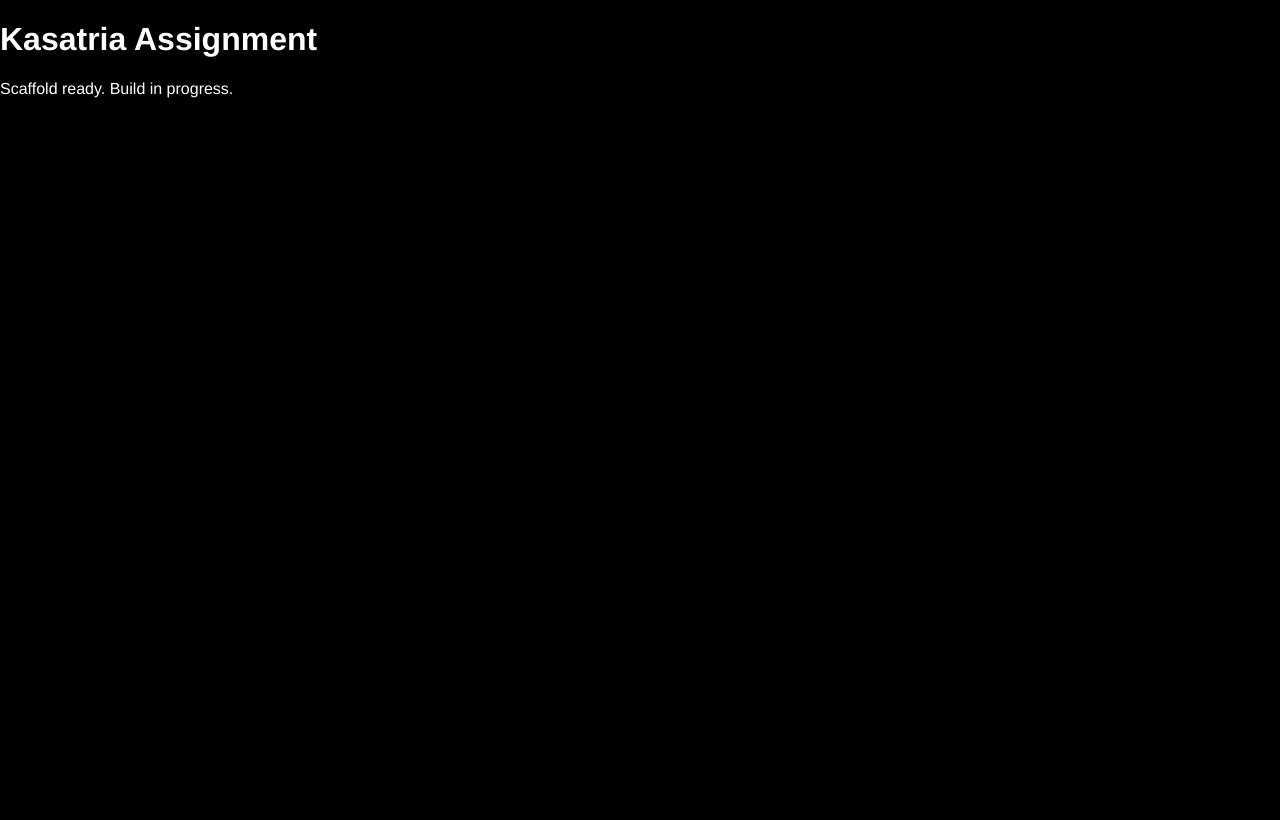
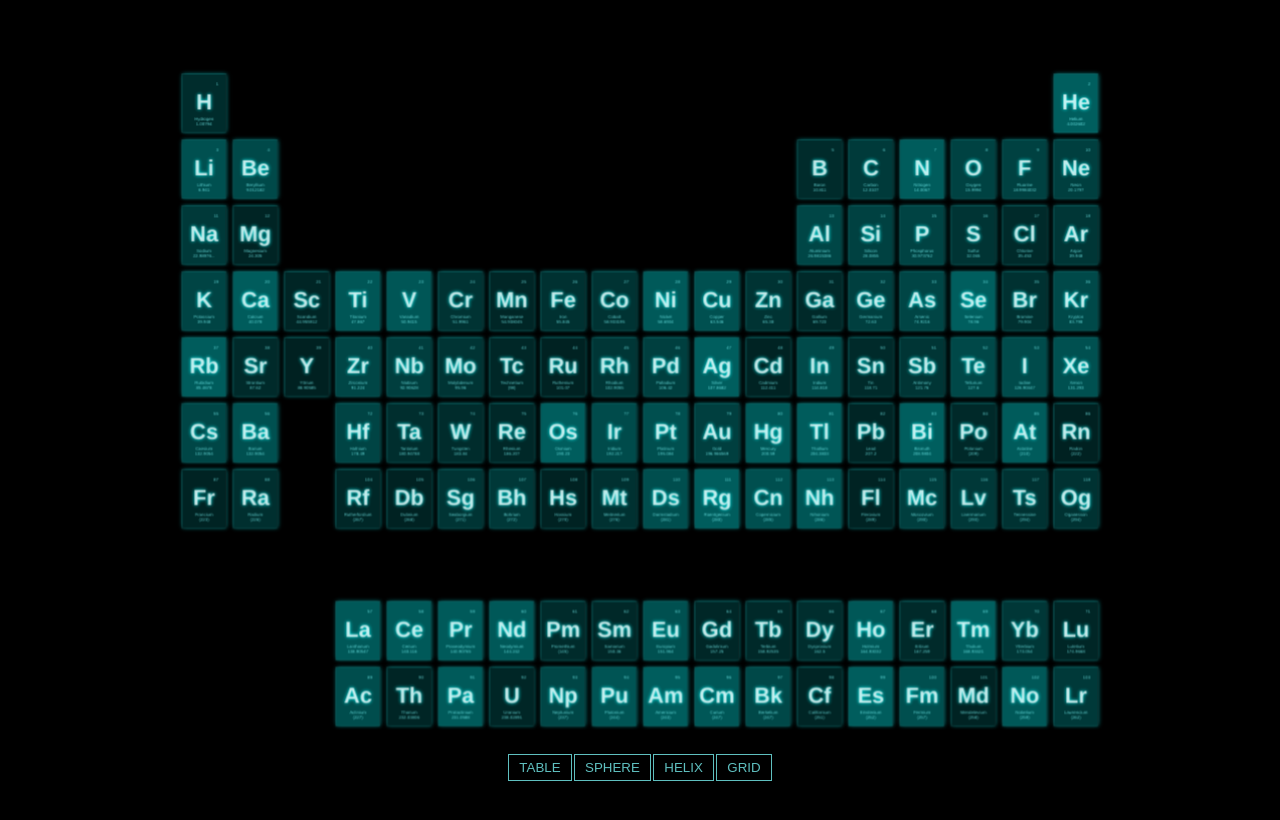
Before and after one commit to Mohammed178/kasatria_assignment, a website built with Vite: page index.html in a window 1280 px wide. Built offline with nearby package versions, Linux system fonts and the light colour scheme.

Commit message:
Port three.js CSS3D periodic table demo into project structure
Forked from mrdoob/three.js examples/css3d_periodictable.html, split
into scene.js/layouts.js/tile.js/periodicTableData.js modules, wired
to npm three + @tweenjs/tween.js instead of the CDN importmap. Still
renders the stock periodic table data with the demo's original layout
math (single helix, 5x5x5 grid) — swapping in Sheet-backed person data
and the required 20x10/double-helix/5x4x10 layouts is the next step.

```diff
--- a/index.html
+++ b/index.html
@@ -6,7 +6,13 @@
   <title>Kasatria Assignment</title>
 </head>
 <body>
-  <div id="app"></div>
+  <div id="container"></div>
+  <div id="menu">
+    <button id="table">TABLE</button>
+    <button id="sphere">SPHERE</button>
+    <button id="helix">HELIX</button>
+    <button id="grid">GRID</button>
+  </div>
   <script type="module" src="/src/main.js"></script>
 </body>
 </html>
--- /dev/null
+++ b/src/layouts.js
@@ -0,0 +1,73 @@
+import * as THREE from 'three';
+import { table } from './periodicTableData.js';
+
+export function buildTableTargets() {
+	const targets = [];
+
+	for (let i = 0; i < table.length; i += 5) {
+		const object = new THREE.Object3D();
+		object.position.x = (table[i + 3] * 140) - 1330;
+		object.position.y = -(table[i + 4] * 180) + 990;
+
+		targets.push(object);
+	}
+
+	return targets;
+}
+
+export function buildSphereTargets(count) {
+	const targets = [];
+	const vector = new THREE.Vector3();
+
+	for (let i = 0; i < count; i++) {
+		const phi = Math.acos(-1 + (2 * i) / count);
+		const theta = Math.sqrt(count * Math.PI) * phi;
+
+		const object = new THREE.Object3D();
+		object.position.setFromSphericalCoords(800, phi, theta);
+
+		vector.copy(object.position).multiplyScalar(2);
+		object.lookAt(vector);
+
+		targets.push(object);
+	}
+
+	return targets;
+}
+
+export function buildHelixTargets(count) {
+	const targets = [];
+	const vector = new THREE.Vector3();
+
+	for (let i = 0; i < count; i++) {
+		const theta = i * 0.175 + Math.PI;
+		const y = -(i * 8) + 450;
+
+		const object = new THREE.Object3D();
+		object.position.setFromCylindricalCoords(900, theta, y);
+
+		vector.x = object.position.x * 2;
+		vector.y = object.position.y;
+		vector.z = object.position.z * 2;
+		object.lookAt(vector);
+
+		targets.push(object);
+	}
+
+	return targets;
+}
+
+export function buildGridTargets(count) {
+	const targets = [];
+
+	for (let i = 0; i < count; i++) {
+		const object = new THREE.Object3D();
+		object.position.x = ((i % 5) * 400) - 800;
+		object.position.y = (-(Math.floor(i / 5) % 5) * 400) + 800;
+		object.position.z = (Math.floor(i / 25)) * 1000 - 2000;
+
+		targets.push(object);
+	}
+
+	return targets;
+}
--- a/src/main.js
+++ b/src/main.js
@@ -1,6 +1,10 @@
 import './style.css';
+import { initScene, showLayout } from './scene.js';
 
-document.querySelector('#app').innerHTML = `
-  <h1>Kasatria Assignment</h1>
-  <p>Scaffold ready. Build in progress.</p>
-`;
+const container = document.getElementById('container');
+initScene(container);
+
+document.getElementById('table').addEventListener('click', () => showLayout('table'));
+document.getElementById('sphere').addEventListener('click', () => showLayout('sphere'));
+document.getElementById('helix').addEventListener('click', () => showLayout('helix'));
+document.getElementById('grid').addEventListener('click', () => showLayout('grid'));
--- /dev/null
+++ b/src/periodicTableData.js
@@ -0,0 +1,120 @@
+export const table = [
+	'H', 'Hydrogen', '1.00794', 1, 1,
+	'He', 'Helium', '4.002602', 18, 1,
+	'Li', 'Lithium', '6.941', 1, 2,
+	'Be', 'Beryllium', '9.012182', 2, 2,
+	'B', 'Boron', '10.811', 13, 2,
+	'C', 'Carbon', '12.0107', 14, 2,
+	'N', 'Nitrogen', '14.0067', 15, 2,
+	'O', 'Oxygen', '15.9994', 16, 2,
+	'F', 'Fluorine', '18.9984032', 17, 2,
+	'Ne', 'Neon', '20.1797', 18, 2,
+	'Na', 'Sodium', '22.98976...', 1, 3,
+	'Mg', 'Magnesium', '24.305', 2, 3,
+	'Al', 'Aluminium', '26.9815386', 13, 3,
+	'Si', 'Silicon', '28.0855', 14, 3,
+	'P', 'Phosphorus', '30.973762', 15, 3,
+	'S', 'Sulfur', '32.065', 16, 3,
+	'Cl', 'Chlorine', '35.453', 17, 3,
+	'Ar', 'Argon', '39.948', 18, 3,
+	'K', 'Potassium', '39.948', 1, 4,
+	'Ca', 'Calcium', '40.078', 2, 4,
+	'Sc', 'Scandium', '44.955912', 3, 4,
+	'Ti', 'Titanium', '47.867', 4, 4,
+	'V', 'Vanadium', '50.9415', 5, 4,
+	'Cr', 'Chromium', '51.9961', 6, 4,
+	'Mn', 'Manganese', '54.938045', 7, 4,
+	'Fe', 'Iron', '55.845', 8, 4,
+	'Co', 'Cobalt', '58.933195', 9, 4,
+	'Ni', 'Nickel', '58.6934', 10, 4,
+	'Cu', 'Copper', '63.546', 11, 4,
+	'Zn', 'Zinc', '65.38', 12, 4,
+	'Ga', 'Gallium', '69.723', 13, 4,
+	'Ge', 'Germanium', '72.63', 14, 4,
+	'As', 'Arsenic', '74.9216', 15, 4,
+	'Se', 'Selenium', '78.96', 16, 4,
+	'Br', 'Bromine', '79.904', 17, 4,
+	'Kr', 'Krypton', '83.798', 18, 4,
+	'Rb', 'Rubidium', '85.4678', 1, 5,
+	'Sr', 'Strontium', '87.62', 2, 5,
+	'Y', 'Yttrium', '88.90585', 3, 5,
+	'Zr', 'Zirconium', '91.224', 4, 5,
+	'Nb', 'Niobium', '92.90628', 5, 5,
+	'Mo', 'Molybdenum', '95.96', 6, 5,
+	'Tc', 'Technetium', '(98)', 7, 5,
+	'Ru', 'Ruthenium', '101.07', 8, 5,
+	'Rh', 'Rhodium', '102.9055', 9, 5,
+	'Pd', 'Palladium', '106.42', 10, 5,
+	'Ag', 'Silver', '107.8682', 11, 5,
+	'Cd', 'Cadmium', '112.411', 12, 5,
+	'In', 'Indium', '114.818', 13, 5,
+	'Sn', 'Tin', '118.71', 14, 5,
+	'Sb', 'Antimony', '121.76', 15, 5,
+	'Te', 'Tellurium', '127.6', 16, 5,
+	'I', 'Iodine', '126.90447', 17, 5,
+	'Xe', 'Xenon', '131.293', 18, 5,
+	'Cs', 'Caesium', '132.9054', 1, 6,
+	'Ba', 'Barium', '132.9054', 2, 6,
+	'La', 'Lanthanum', '138.90547', 4, 9,
+	'Ce', 'Cerium', '140.116', 5, 9,
+	'Pr', 'Praseodymium', '140.90765', 6, 9,
+	'Nd', 'Neodymium', '144.242', 7, 9,
+	'Pm', 'Promethium', '(145)', 8, 9,
+	'Sm', 'Samarium', '150.36', 9, 9,
+	'Eu', 'Europium', '151.964', 10, 9,
+	'Gd', 'Gadolinium', '157.25', 11, 9,
+	'Tb', 'Terbium', '158.92535', 12, 9,
+	'Dy', 'Dysprosium', '162.5', 13, 9,
+	'Ho', 'Holmium', '164.93032', 14, 9,
+	'Er', 'Erbium', '167.259', 15, 9,
+	'Tm', 'Thulium', '168.93421', 16, 9,
+	'Yb', 'Ytterbium', '173.054', 17, 9,
+	'Lu', 'Lutetium', '174.9668', 18, 9,
+	'Hf', 'Hafnium', '178.49', 4, 6,
+	'Ta', 'Tantalum', '180.94788', 5, 6,
+	'W', 'Tungsten', '183.84', 6, 6,
+	'Re', 'Rhenium', '186.207', 7, 6,
+	'Os', 'Osmium', '190.23', 8, 6,
+	'Ir', 'Iridium', '192.217', 9, 6,
+	'Pt', 'Platinum', '195.084', 10, 6,
+	'Au', 'Gold', '196.966569', 11, 6,
+	'Hg', 'Mercury', '200.59', 12, 6,
+	'Tl', 'Thallium', '204.3833', 13, 6,
+	'Pb', 'Lead', '207.2', 14, 6,
+	'Bi', 'Bismuth', '208.9804', 15, 6,
+	'Po', 'Polonium', '(209)', 16, 6,
+	'At', 'Astatine', '(210)', 17, 6,
+	'Rn', 'Radon', '(222)', 18, 6,
+	'Fr', 'Francium', '(223)', 1, 7,
+	'Ra', 'Radium', '(226)', 2, 7,
+	'Ac', 'Actinium', '(227)', 4, 10,
+	'Th', 'Thorium', '232.03806', 5, 10,
+	'Pa', 'Protactinium', '231.0588', 6, 10,
+	'U', 'Uranium', '238.02891', 7, 10,
+	'Np', 'Neptunium', '(237)', 8, 10,
+	'Pu', 'Plutonium', '(244)', 9, 10,
+	'Am', 'Americium', '(243)', 10, 10,
+	'Cm', 'Curium', '(247)', 11, 10,
+	'Bk', 'Berkelium', '(247)', 12, 10,
+	'Cf', 'Californium', '(251)', 13, 10,
+	'Es', 'Einstenium', '(252)', 14, 10,
+	'Fm', 'Fermium', '(257)', 15, 10,
+	'Md', 'Mendelevium', '(258)', 16, 10,
+	'No', 'Nobelium', '(259)', 17, 10,
+	'Lr', 'Lawrencium', '(262)', 18, 10,
+	'Rf', 'Rutherfordium', '(267)', 4, 7,
+	'Db', 'Dubnium', '(268)', 5, 7,
+	'Sg', 'Seaborgium', '(271)', 6, 7,
+	'Bh', 'Bohrium', '(272)', 7, 7,
+	'Hs', 'Hassium', '(270)', 8, 7,
+	'Mt', 'Meitnerium', '(276)', 9, 7,
+	'Ds', 'Darmstadium', '(281)', 10, 7,
+	'Rg', 'Roentgenium', '(280)', 11, 7,
+	'Cn', 'Copernicium', '(285)', 12, 7,
+	'Nh', 'Nihonium', '(286)', 13, 7,
+	'Fl', 'Flerovium', '(289)', 14, 7,
+	'Mc', 'Moscovium', '(290)', 15, 7,
+	'Lv', 'Livermorium', '(293)', 16, 7,
+	'Ts', 'Tennessine', '(294)', 17, 7,
+	'Og', 'Oganesson', '(294)', 18, 7
+];
--- /dev/null
+++ b/src/scene.js
@@ -0,0 +1,95 @@
+import * as THREE from 'three';
+import TWEEN from '@tweenjs/tween.js';
+import { CSS3DRenderer } from 'three/examples/jsm/renderers/CSS3DRenderer.js';
+import { TrackballControls } from 'three/examples/jsm/controls/TrackballControls.js';
+import { table } from './periodicTableData.js';
+import { createElementTile } from './tile.js';
+import { buildTableTargets, buildSphereTargets, buildHelixTargets, buildGridTargets } from './layouts.js';
+
+let camera, scene, renderer, controls;
+const objects = [];
+const targets = { table: [], sphere: [], helix: [], grid: [] };
+
+export function initScene(container) {
+	camera = new THREE.PerspectiveCamera(40, window.innerWidth / window.innerHeight, 1, 10000);
+	camera.position.z = 3000;
+
+	scene = new THREE.Scene();
+
+	for (let i = 0, j = 0; i < table.length; i += 5, j++) {
+		const objectCSS = createElementTile(table[i], table[i + 1], table[i + 2], j + 1);
+		objectCSS.position.x = Math.random() * 4000 - 2000;
+		objectCSS.position.y = Math.random() * 4000 - 2000;
+		objectCSS.position.z = Math.random() * 4000 - 2000;
+		scene.add(objectCSS);
+
+		objects.push(objectCSS);
+	}
+
+	targets.table = buildTableTargets();
+	targets.sphere = buildSphereTargets(objects.length);
+	targets.helix = buildHelixTargets(objects.length);
+	targets.grid = buildGridTargets(objects.length);
+
+	renderer = new CSS3DRenderer();
+	renderer.setSize(window.innerWidth, window.innerHeight);
+	container.appendChild(renderer.domElement);
+
+	controls = new TrackballControls(camera, renderer.domElement);
+	controls.minDistance = 500;
+	controls.maxDistance = 6000;
+	controls.addEventListener('change', render);
+
+	window.addEventListener('resize', onWindowResize);
+
+	transform(targets.table, 2000);
+	animate();
+}
+
+export function showLayout(name) {
+	transform(targets[name], 2000);
+}
+
+function transform(newTargets, duration) {
+	TWEEN.removeAll();
+
+	for (let i = 0; i < objects.length; i++) {
+		const object = objects[i];
+		const target = newTargets[i];
+
+		new TWEEN.Tween(object.position)
+			.to({ x: target.position.x, y: target.position.y, z: target.position.z }, Math.random() * duration + duration)
+			.easing(TWEEN.Easing.Exponential.InOut)
+			.start();
+
+		new TWEEN.Tween(object.rotation)
+			.to({ x: target.rotation.x, y: target.rotation.y, z: target.rotation.z }, Math.random() * duration + duration)
+			.easing(TWEEN.Easing.Exponential.InOut)
+			.start();
+	}
+
+	new TWEEN.Tween({})
+		.to({}, duration * 2)
+		.onUpdate(render)
+		.start();
+}
+
+function onWindowResize() {
+	camera.aspect = window.innerWidth / window.innerHeight;
+	camera.updateProjectionMatrix();
+
+	renderer.setSize(window.innerWidth, window.innerHeight);
+
+	render();
+}
+
+function animate() {
+	requestAnimationFrame(animate);
+
+	TWEEN.update();
+	controls.update();
+}
+
+function render() {
+	renderer.render(scene, camera);
+}
--- a/src/style.css
+++ b/src/style.css
@@ -5,12 +5,80 @@
 body {
   margin: 0;
   overflow: hidden;
-  background: #000;
+  background-color: #000;
   color: #fff;
   font-family: Helvetica, Arial, sans-serif;
 }
 
-#app {
-  width: 100vw;
-  height: 100vh;
+a {
+  color: #8ff;
 }
+
+#menu {
+  position: absolute;
+  bottom: 20px;
+  width: 100%;
+  text-align: center;
+}
+
+.element {
+  width: 120px;
+  height: 160px;
+  box-shadow: 0px 0px 12px rgba(0, 255, 255, 0.5);
+  border: 1px solid rgba(127, 255, 255, 0.25);
+  font-family: Helvetica, sans-serif;
+  text-align: center;
+  line-height: normal;
+  cursor: default;
+}
+
+.element:hover {
+  box-shadow: 0px 0px 12px rgba(0, 255, 255, 0.75);
+  border: 1px solid rgba(127, 255, 255, 0.75);
+}
+
+.element .number {
+  position: absolute;
+  top: 20px;
+  right: 20px;
+  font-size: 12px;
+  color: rgba(127, 255, 255, 0.75);
+}
+
+.element .symbol {
+  position: absolute;
+  top: 40px;
+  left: 0px;
+  right: 0px;
+  font-size: 60px;
+  font-weight: bold;
+  color: rgba(255, 255, 255, 0.75);
+  text-shadow: 0 0 10px rgba(0, 255, 255, 0.95);
+}
+
+.element .details {
+  position: absolute;
+  bottom: 15px;
+  left: 0px;
+  right: 0px;
+  font-size: 12px;
+  color: rgba(127, 255, 255, 0.75);
+}
+
+button {
+  color: rgba(127, 255, 255, 0.75);
+  background: transparent;
+  outline: 1px solid rgba(127, 255, 255, 0.75);
+  border: 0px;
+  padding: 5px 10px;
+  cursor: pointer;
+}
+
+button:hover {
+  background-color: rgba(0, 255, 255, 0.5);
+}
+
+button:active {
+  color: #000000;
+  background-color: rgba(0, 255, 255, 0.75);
+}
--- /dev/null
+++ b/src/tile.js
@@ -0,0 +1,24 @@
+import { CSS3DObject } from 'three/examples/jsm/renderers/CSS3DRenderer.js';
+
+export function createElementTile(symbol, name, weight, number) {
+	const element = document.createElement('div');
+	element.className = 'element';
+	element.style.backgroundColor = 'rgba(0,127,127,' + (Math.random() * 0.5 + 0.25) + ')';
+
+	const numberEl = document.createElement('div');
+	numberEl.className = 'number';
+	numberEl.textContent = number;
+	element.appendChild(numberEl);
+
+	const symbolEl = document.createElement('div');
+	symbolEl.className = 'symbol';
+	symbolEl.textContent = symbol;
+	element.appendChild(symbolEl);
+
+	const details = document.createElement('div');
+	details.className = 'details';
+	details.innerHTML = name + '<br>' + weight;
+	element.appendChild(details);
+
+	return new CSS3DObject(element);
+}
```
